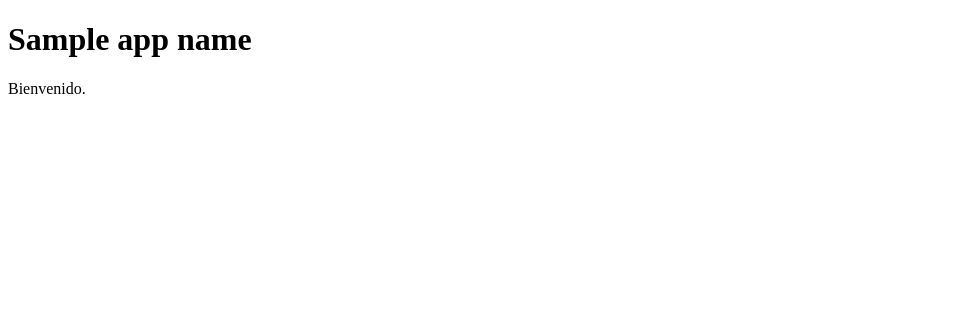
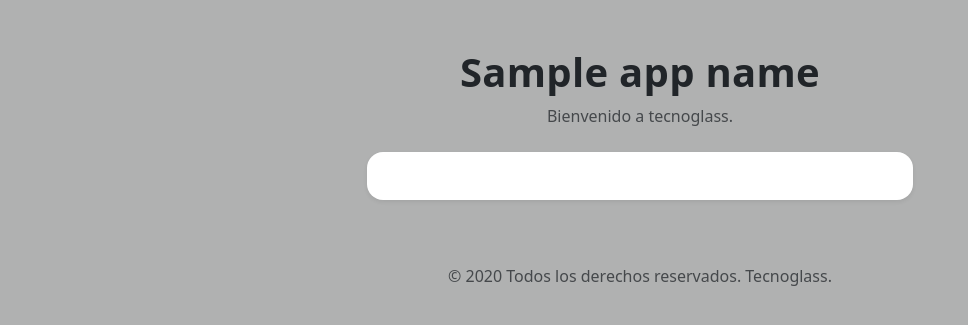
Before and after one commit to luissm4/User_tecnoglass, a Flask app: template templates/base.html in a window 1280 px wide. Shown: the top 325 px of the page, without its empty margins (0-968 px from the left). Run offline with Flask 3, Linux system fonts and the light colour scheme; the template is opened without the code that fills it: most values are stand-ins (such as "Sample title", 1, 10 or a date in 2020).

Commit message:
Update base.html

```diff
--- a/templates/base.html
+++ b/templates/base.html
@@ -2,7 +2,10 @@
 <html lang="es">
 <head>
   <meta charset="utf-8">
+  <meta name="viewport" content="width=device-width, initial-scale=1">
   <title>{{ app_name }}</title>
+  <link href="https://cdn.jsdelivr.net/npm/bootstrap@5.3.2/dist/css/bootstrap.min.css"rel="stylesheet">
+  <link href="{{ url_for('static', filename='css/style.css') }}" rel="stylesheet">
 </head>
 <body>
   <div class="container py-5">
@@ -10,7 +13,7 @@
       <div class="col-12 col-md-8 col-lg-6">
         <div class="text-center mb-4">
           <h1 class="brand">{{ app_name }}</h1>
-          <p class="text-muted mb-0">Bienvenido.</p>
+          <p class="text-muted mb-0">Bienvenido a tecnoglass.</p>
         </div>
         {% with messages = get_flashed_messages() %}
           {% if messages %}
@@ -23,5 +26,8 @@
       </div>
     </div>
   </div>
+  <footer class="text-center text-muted py-3">
+    &copy; {{ year }} Todos los derechos reservados. Tecnoglass.
+  </footer>
 </body>
 </html>
```
